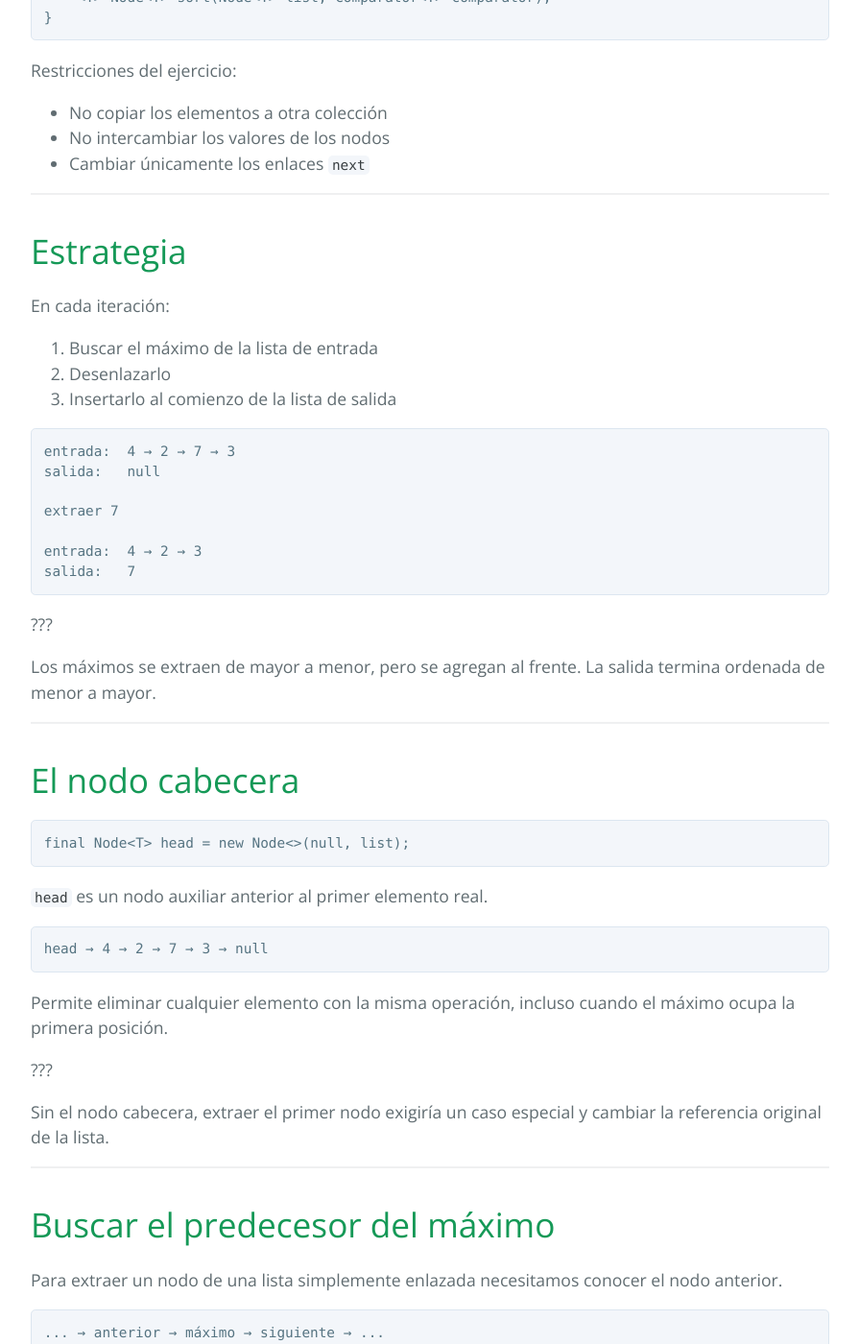
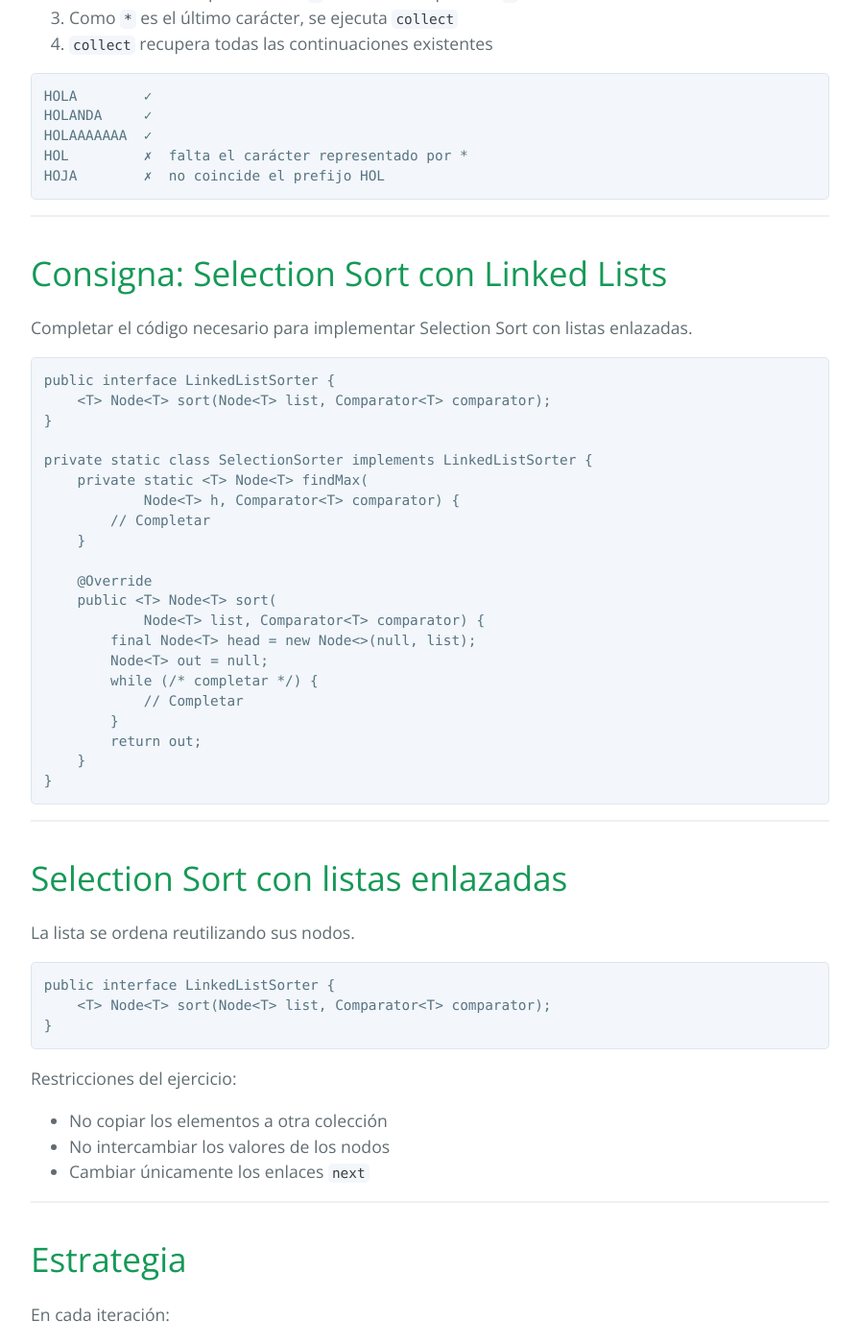
Before and after one commit to FacultadDeIngenieria/anaydis, a Jekyll site: the page built from presentation/repaso_primer_parcial/repaso_primer_parcial.md, in a window 1280 px wide and 1400 px high, scrolled down 6912 px. Shown: the whole window at 96% size, without its empty margins (192-1087 px from the left). Built offline with Jekyll 4.4.1, drawn with Linux system fonts in a browser that asks for light colours; our own code applies the rules of GitHub Pages for plain Markdown files; some of the changed text lies outside the part shown.

Commit message:
Add files via upload

````diff
--- a/presentation/repaso_primer_parcial/repaso_primer_parcial.md
+++ b/presentation/repaso_primer_parcial/repaso_primer_parcial.md
@@ -23,6 +23,24 @@ Ordenar cambiando enlaces, sin intercambiar valores ni copiar la lista a otra es
 ???
 
 En ambos ejercicios importa entender qué representa cada referencia. El código sale después de identificar qué caminos o enlaces deben cambiar.
+
+---
+
+# Consigna: Wildcard Search
+
+Implementar Wildcard Search utilizando un `TSTTrieMap`.
+
+Dado un diccionario de palabras, obtener las palabras que coincidan con una cadena ingresada por el usuario.
+
+```text
+d**o → dado, dedo, dejo, dijo
+```
+
+Un `*` intermedio representa exactamente un carácter. Si es el último carácter, acepta cualquier continuación.
+
+```java
+public List<String> wildcard(Node<V> root, String pattern)
+```
 
 ---
 
@@ -286,6 +304,36 @@ HOLANDA     ✓
 HOLAAAAAAA  ✓
 HOL         ✗  falta el carácter representado por *
 HOJA        ✗  no coincide el prefijo HOL
+```
+
+---
+
+# Consigna: Selection Sort con Linked Lists
+
+Completar el código necesario para implementar Selection Sort con listas enlazadas.
+
+```java
+public interface LinkedListSorter {
+    <T> Node<T> sort(Node<T> list, Comparator<T> comparator);
+}
+
+private static class SelectionSorter implements LinkedListSorter {
+    private static <T> Node<T> findMax(
+            Node<T> h, Comparator<T> comparator) {
+        // Completar
+    }
+
+    @Override
+    public <T> Node<T> sort(
+            Node<T> list, Comparator<T> comparator) {
+        final Node<T> head = new Node<>(null, list);
+        Node<T> out = null;
+        while (/* completar */) {
+            // Completar
+        }
+        return out;
+    }
+}
 ```
 
 ---
````
